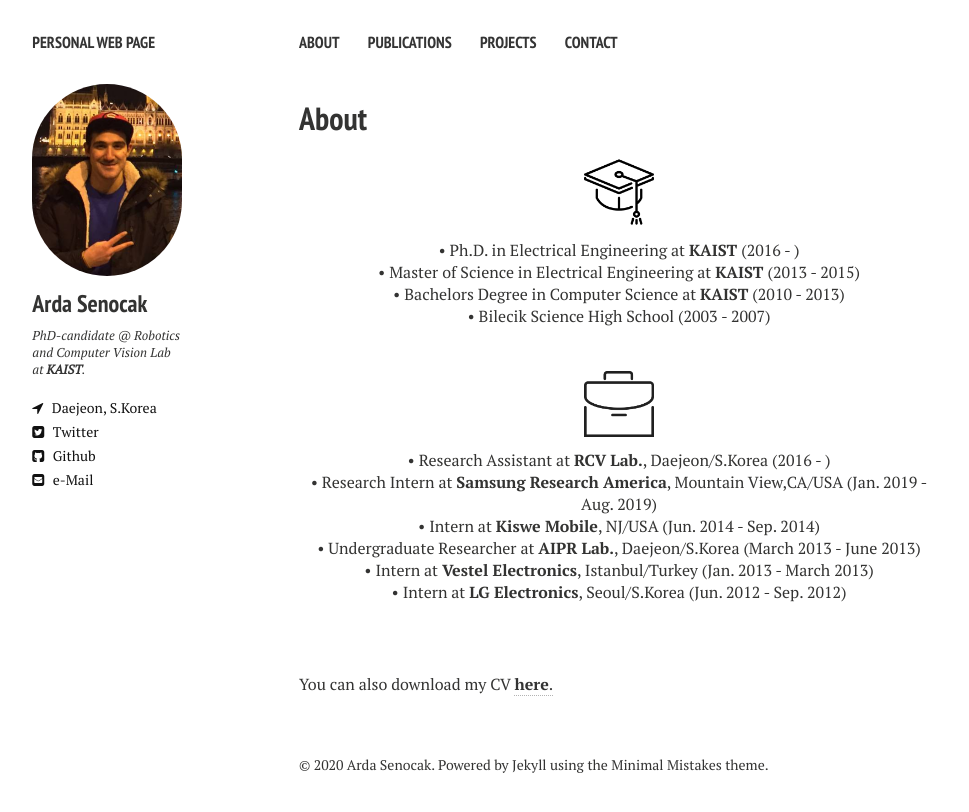
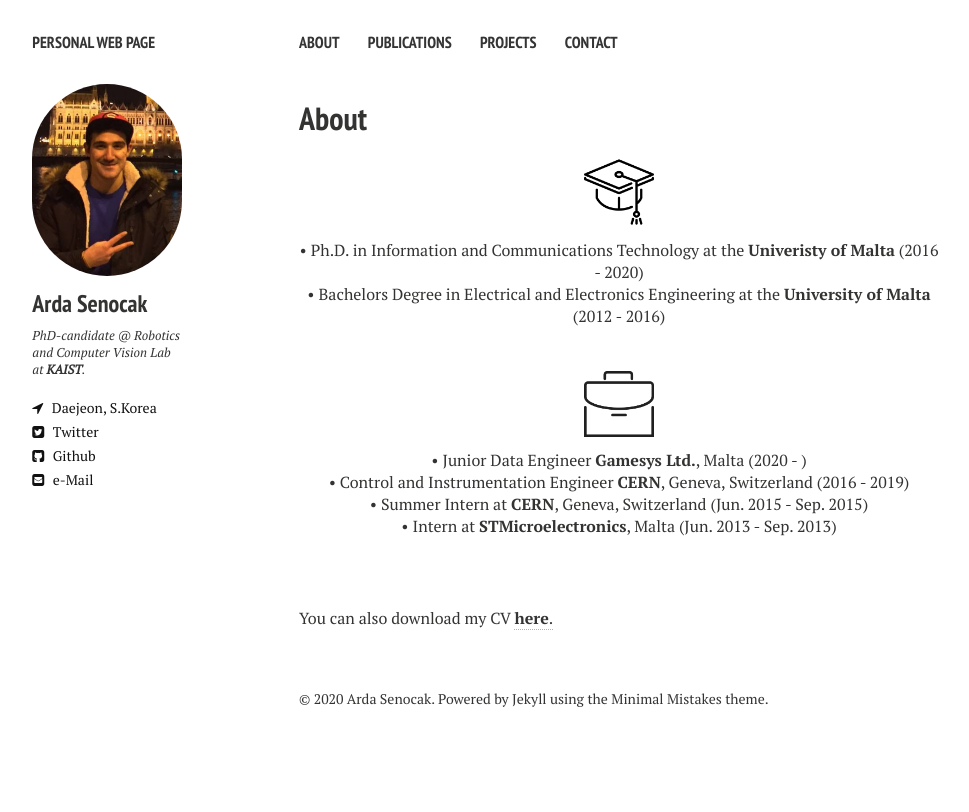
Before and after one commit to cgre23/cgre23.github.io, a Jekyll site: the page built from cv.md, in a window 1280 px wide. Shown: the top 812 px of the page, without its empty margins (21-990 px from the left). Built offline with Jekyll 4.4.1, drawn with Linux system fonts in a browser that asks for light colours; nearby versions of some CDN libraries.

Commit message:
added cv

```diff
--- a/_layouts/cv.html
+++ b/_layouts/cv.html
@@ -47,19 +47,15 @@
 
 
     <p align="center" class=bottom-small><img src="{{ site.url }}/images/CV/education.png" alt="Education" width="70" height="70"></p>
-    <p align="center">&#8226 Ph.D. in Electrical Engineering at <b>KAIST</b> (2016 - )</p>
-    <p align="center">&#8226 Master of Science in Electrical Engineering at <b>KAIST</b> (2013 - 2015)</p>
-    <p align="center">&#8226 Bachelors Degree in Computer Science at <b>KAIST</b> (2010 - 2013) </p>
-    <p align="center">&#8226 Bilecik Science High School (2003 - 2007) </p>
+    <p align="center">&#8226 Ph.D. in Information and Communications Technology at the <b>Univeristy of Malta</b> (2016 - 2020)</p>
+    <p align="center">&#8226 Bachelors Degree in Electrical and Electronics Engineering at the <b>University of Malta</b> (2012 - 2016) </p>
     <p align="center"></p> <br> <br>
 
     <p align="center" class=bottom-small><img src="{{ site.url }}/images/CV/business.png" alt="Work Experience" width="70" height="70"></p>
-    <p align="center">&#8226 Research Assistant at <b>RCV Lab.</b>, Daejeon/S.Korea (2016 - )</p>
-    <p align="center">&#8226 Research Intern at <b>Samsung Research America</b>, Mountain View,CA/USA (Jan. 2019 - Aug. 2019)</p>
-    <p align="center">&#8226 Intern at <b>Kiswe Mobile</b>, NJ/USA (Jun. 2014 - Sep. 2014)</p>
-    <p align="center">&#8226 Undergraduate Researcher at <b>AIPR Lab.</b>, Daejeon/S.Korea (March 2013 - June 2013)</p>
-    <p align="center">&#8226 Intern at <b>Vestel Electronics</b>, Istanbul/Turkey (Jan. 2013 - March 2013)</p>
-    <p align="center">&#8226 Intern at <b>LG Electronics</b>, Seoul/S.Korea (Jun. 2012 - Sep. 2012)</p> <br> <br>
+    <p align="center">&#8226 Junior Data Engineer <b>Gamesys Ltd.</b>, Malta (2020 - )</p>
+    <p align="center">&#8226 Control and Instrumentation Engineer <b>CERN</b>, Geneva, Switzerland (2016 - 2019)</p>
+    <p align="center">&#8226 Summer Intern at <b>CERN</b>, Geneva, Switzerland (Jun. 2015 - Sep. 2015)</p>
+    <p align="center">&#8226 Intern at <b>STMicroelectronics</b>, Malta (Jun. 2013 - Sep. 2013)</p> <br> <br>
 
 
     {{ content }}
```
Also changed, not shown: images/img12.jpg (added).
